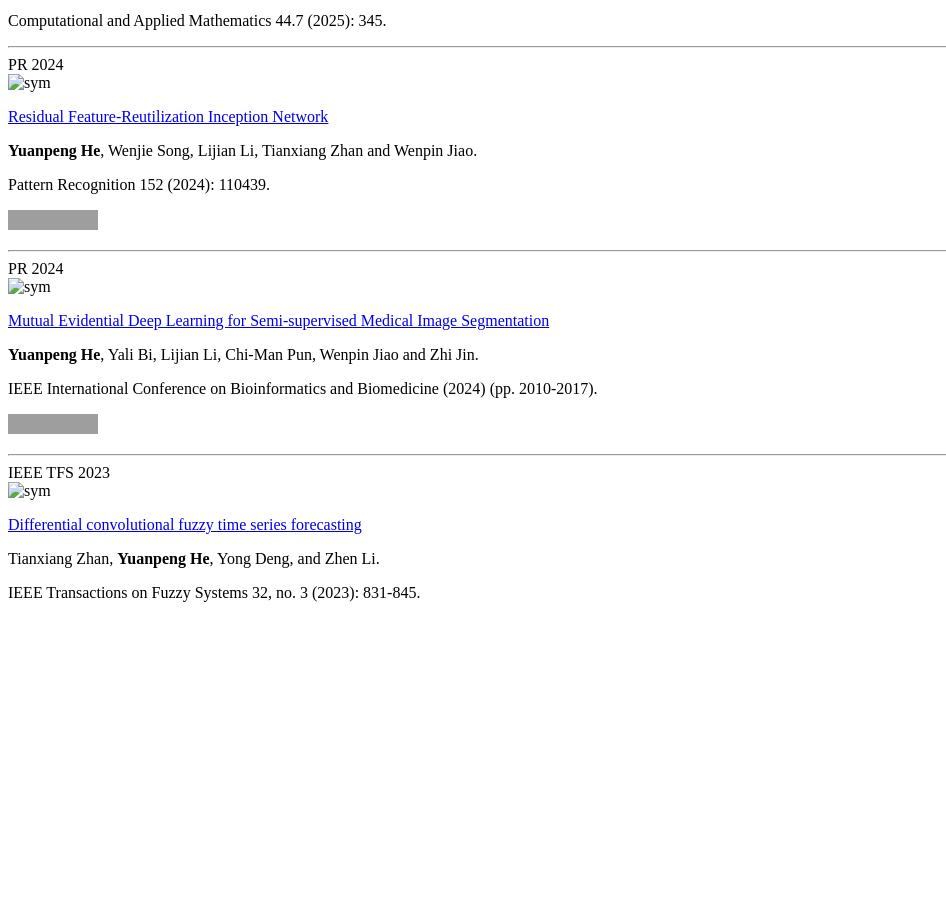
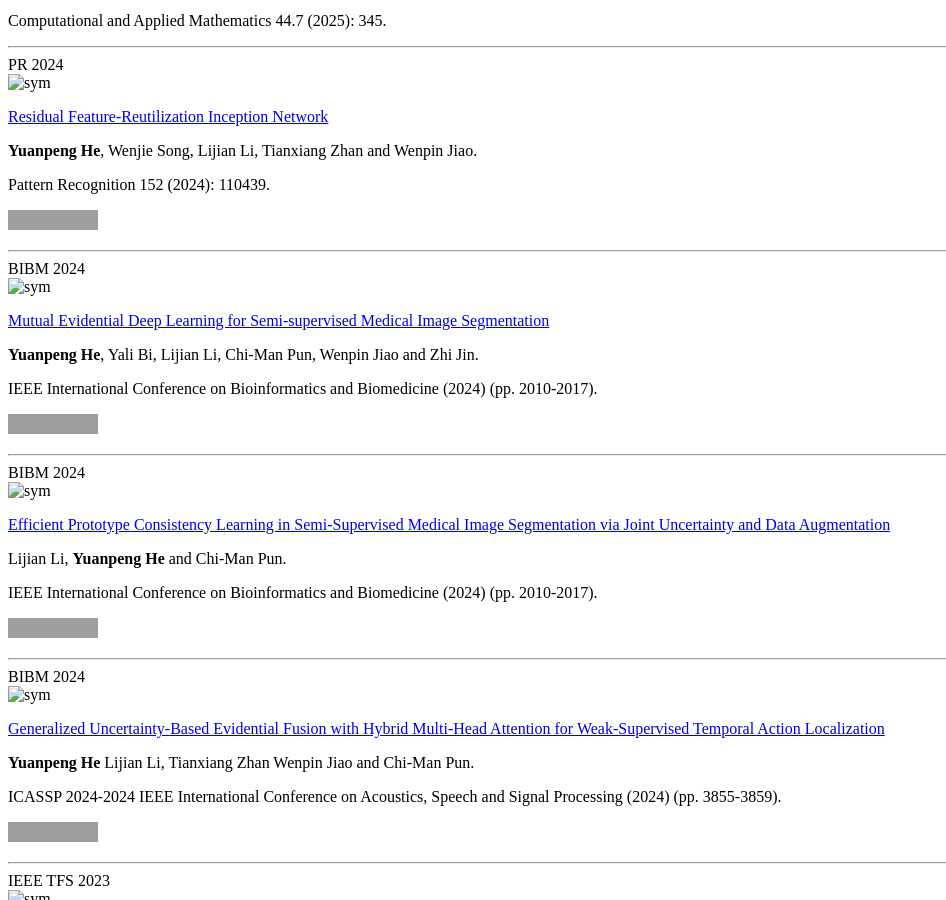
Before and after one commit to heyuanpengpku/heyuanpeng.github.io, a Jekyll site: the page built from _pages/includes/pub.md, in a window 1280 px wide and 900 px high, scrolled down 2229 px. Shown: the whole window, without its empty margins (0-946 px from the left). Built offline with Jekyll 4.4.1, drawn with Linux system fonts in a browser that asks for light colours; our own code applies the rules of GitHub Pages for plain Markdown files; before the commit the page ends 2847 px from its top, so only the background shows below that; grey boxes are pictures that could not be loaded.

Commit message:
2025-10-09 13:27:32

```diff
--- a/_pages/includes/pub.md
+++ b/_pages/includes/pub.md
@@ -147,7 +147,7 @@ Pattern Recognition 152 (2024): 110439.
 
 ---
 
-<div class='paper-box'><div class='paper-box-image'><div><div class="badge">PR 2024</div><img src='images/covers/2024-bibm-hyp.jpg' alt="sym" width="100%"></div></div>
+<div class='paper-box'><div class='paper-box-image'><div><div class="badge">BIBM 2024</div><img src='images/covers/2024-bibm-hyp.jpg' alt="sym" width="100%"></div></div>
 <div class='paper-box-text' markdown="1">
 
 [Mutual Evidential Deep Learning for Semi-supervised Medical Image Segmentation](https://www.computer.org/csdl/proceedings-article/bibm/2024/10822008/23ooxNRj6W4)
@@ -155,6 +155,40 @@ Pattern Recognition 152 (2024): 110439.
 **Yuanpeng He**, Yali Bi, Lijian Li, Chi-Man Pun, Wenpin Jiao and Zhi Jin.
 
 IEEE International Conference on Bioinformatics and Biomedicine (2024) (pp. 2010-2017).
+
+![Static Badge](https://img.shields.io/badge/CCF%20B-8A2BE2
+)
+
+</div>
+</div>
+
+---
+
+<div class='paper-box'><div class='paper-box-image'><div><div class="badge">BIBM 2024</div><img src='images/covers/2024-bibm-llj.jpg' alt="sym" width="100%"></div></div>
+<div class='paper-box-text' markdown="1">
+
+[Efficient Prototype Consistency Learning in Semi-Supervised Medical Image Segmentation via Joint Uncertainty and Data Augmentation](https://ieeexplore.ieee.org/document/10821789)
+
+Lijian Li, **Yuanpeng He** and Chi-Man Pun.
+
+IEEE International Conference on Bioinformatics and Biomedicine (2024) (pp. 2010-2017).
+
+![Static Badge](https://img.shields.io/badge/CCF%20B-8A2BE2
+)
+
+</div>
+</div>
+
+---
+
+<div class='paper-box'><div class='paper-box-image'><div><div class="badge">BIBM 2024</div><img src='images/covers/2024-icassp-hyp.png' alt="sym" width="100%"></div></div>
+<div class='paper-box-text' markdown="1">
+
+[Generalized Uncertainty-Based Evidential Fusion with Hybrid Multi-Head Attention for Weak-Supervised Temporal Action Localization](https://ieeexplore.ieee.org/abstract/document/10446799)
+
+**Yuanpeng He** Lijian Li, Tianxiang Zhan Wenpin Jiao and Chi-Man Pun.
+
+ICASSP 2024-2024 IEEE International Conference on Acoustics, Speech and Signal Processing (2024) (pp. 3855-3859).
 
 ![Static Badge](https://img.shields.io/badge/CCF%20B-8A2BE2
 )
```
